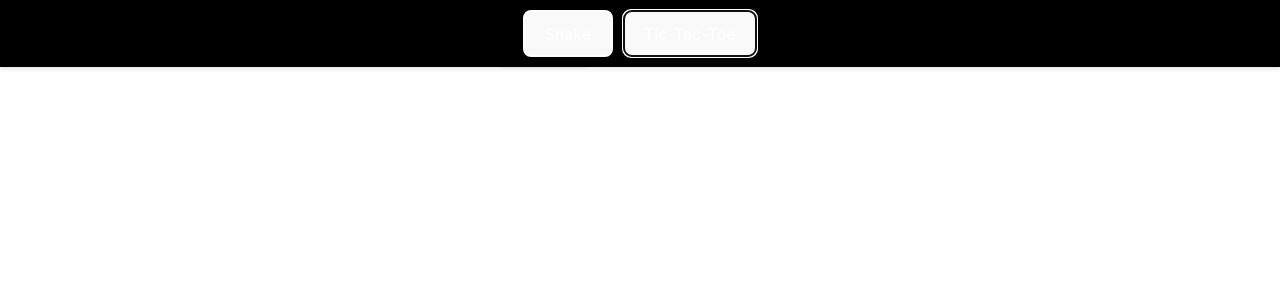
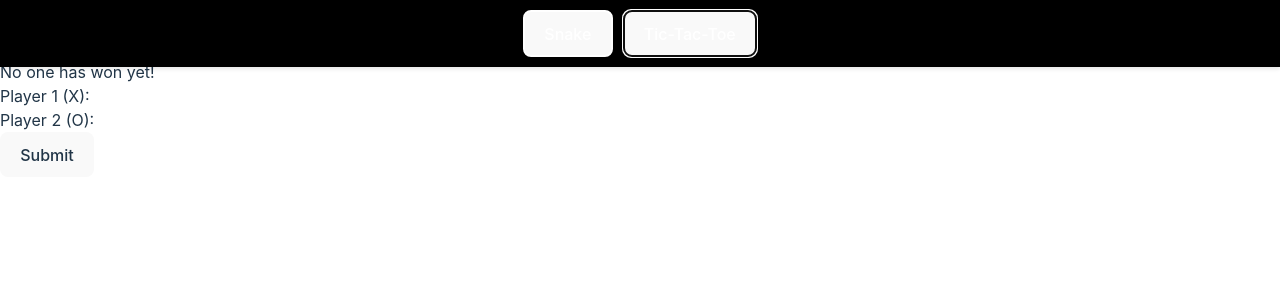
Before and after one commit to fractal-bootcamp/joshhenderson.tictactoe, a React (Vite) app: page / in a window 1280 px wide. Both pictures are taken after a click on the button "Tic-Tac-Toe". Shown: the top 300 px of the page. Built offline with nearby package versions, Linux system fonts and the light colour scheme.

Commit message:
fixed navbar blockage and tictactoe controls

```diff
--- a/src/App.tsx
+++ b/src/App.tsx
@@ -20,7 +20,7 @@ export default function App() {
   return (
     <div className="flex flex-colitems-center justify-center min-h-screen w-screen">
       <NavBar onClick={handleButtonClick} />
-      <div className="flex-grow w-full bg-black shadow-lg rounded-lg p-8 flex flex-col items-center justify-center">
+      <div className="flex-grow w-full bg-black shadow-lg rounded-lg p-8 flex flex-col items-center justify-center" style={{ paddingTop: '60px' }}>
         {game.snake === 'selected' && <Snake />}
         {game.tictactoe === 'selected' && <TicTacToe />}
       </div>
--- /dev/null
+++ b/src/Tic-Tac-Toe/Components/PlayerInputForm.tsx
@@ -0,0 +1,41 @@
+import React from 'react';
+
+interface PlayerInputFormProps {
+    input1: string;
+    input2: string;
+    handleFirstInput: (value: string) => void;
+    handleSecondInput: (value: string) => void;
+    handleSubmit: (input1: string, input2: string) => void;
+}
+
+export default function PlayerInputForm({
+    input1,
+    input2,
+    handleFirstInput,
+    handleSecondInput,
+    handleSubmit
+}: PlayerInputFormProps) {
+    return (
+        <>
+            <div>
+                <label htmlFor="player1">Player 1 (X): </label>
+                <input
+                    type="text"
+                    id="player1"
+                    value={input1}
+                    onChange={(e) => handleFirstInput(e.target.value)}
+                />
+            </div>
+            <div>
+                <label htmlFor="player2">Player 2 (O): </label>
+                <input
+                    type="text"
+                    id="player2"
+                    value={input2}
+                    onChange={(e) => handleSecondInput(e.target.value)}
+                />
+            </div>
+            <button onClick={() => handleSubmit(input1, input2)}>Submit</button>
+        </>
+    );
+}
--- a/src/Tic-Tac-Toe/tic-tac-toe.tsx
+++ b/src/Tic-Tac-Toe/tic-tac-toe.tsx
@@ -1,7 +1,7 @@
 import { useState } from 'react'
 import '../App.css'
 import { MouseEventHandler } from 'react'
-
+import PlayerInputForm from './Components/PlayerInputForm'
 
 export default function TicTacToe() {
 
@@ -149,10 +149,13 @@ export default function TicTacToe() {
             <>
                 <div>{winStatus(board)}</div>
 
-                <input type="text" value={input1} onChange={(e) => handleFirstInput(e.target.value)} />
-                <input type="text" value={input2} onChange={(e) => handleSecondInput(e.target.value)} />
-
-                <button onClick={() => handleSubmit(input1, input2)}>Submit</button>
+                <PlayerInputForm
+                    input1={input1}
+                    input2={input2}
+                    handleFirstInput={handleFirstInput}
+                    handleSecondInput={handleSecondInput}
+                    handleSubmit={handleSubmit}
+                />
 
                 <div className='grid grid-cols-3 gap-4 w-fit mx-auto mt-4 text-center'>
                     <BoardSquare buttonValue={board[0]} onClick={() => { boardSquareHandler(0) }} />
```
